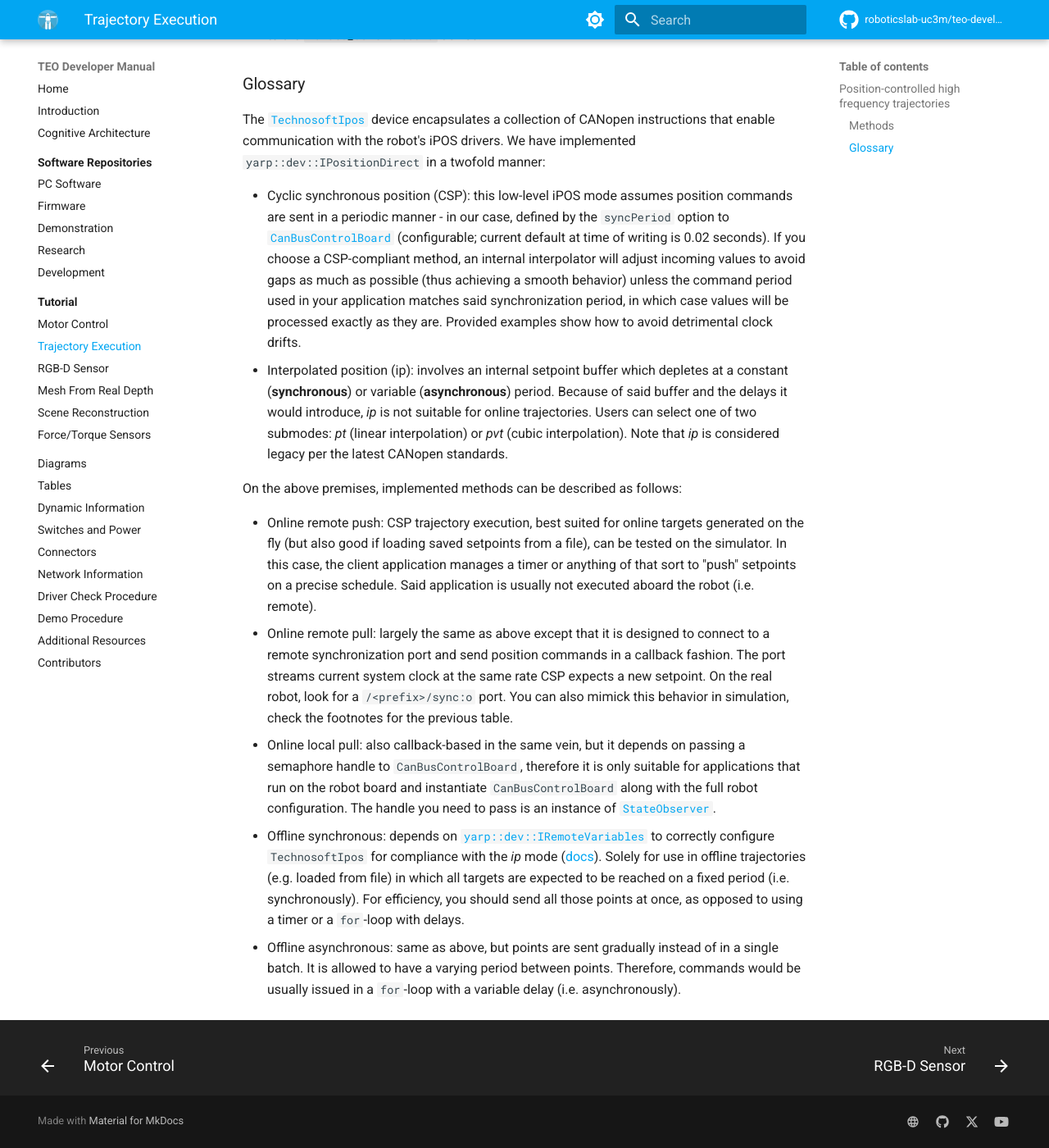
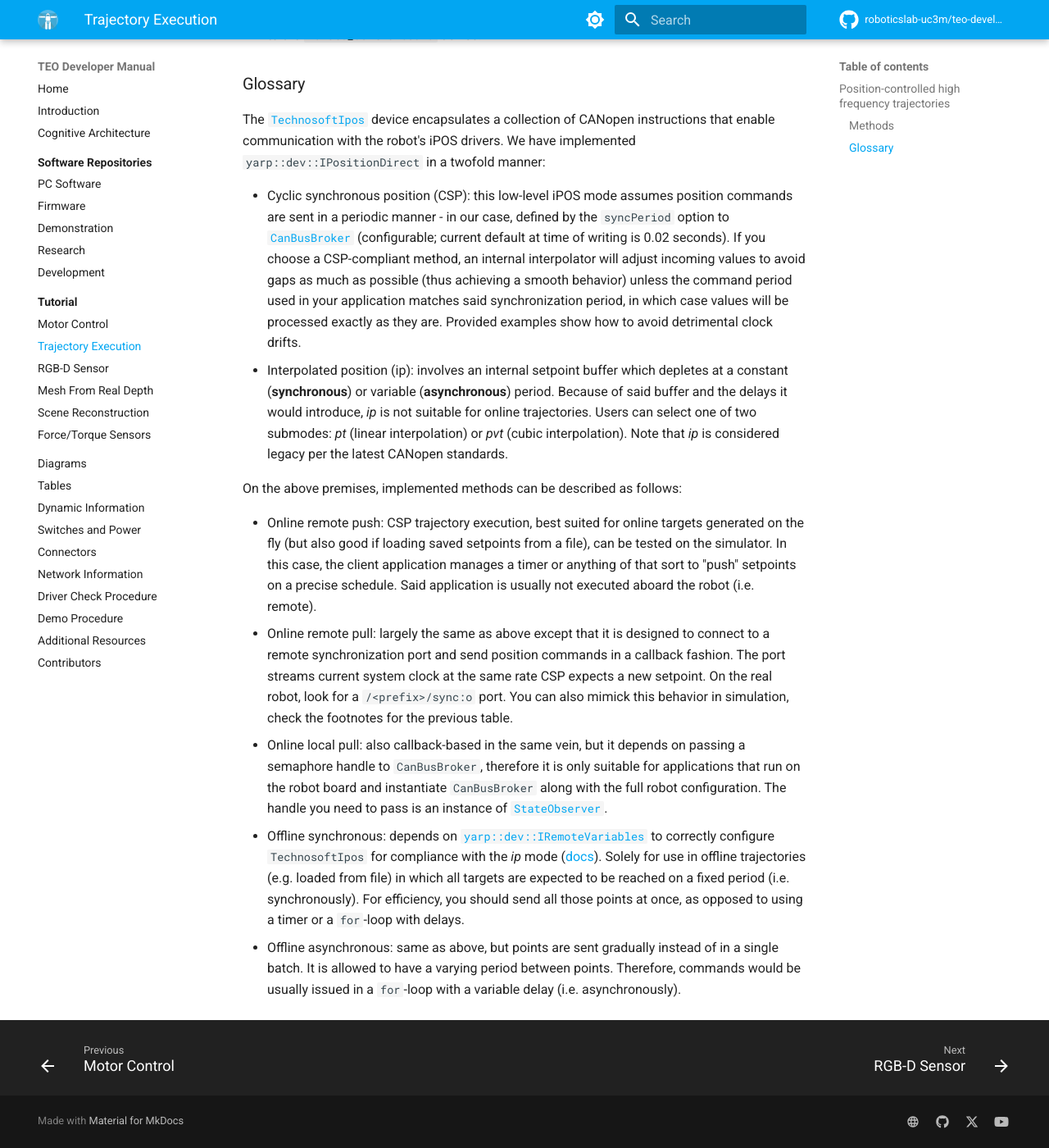
Before and after one commit to roboticslab-uc3m/teo-developer-manual, an MkDocs documentation site: the page built from docs/tutorial/trajectories.md, in a window 1280 px wide and 1400 px high, scrolled down 1678 px. Shown: the whole window at 82% size. Built offline with MkDocs 1.6.1 and Material for MkDocs 9.7.7, drawn with Linux system fonts in a browser that asks for light colours; comment, search, counter and statistics services are not loaded.

Commit message:
Rename CanBusControlBoard to CanBusBroker

```diff
--- a/docs/tutorial/trajectories.md
+++ b/docs/tutorial/trajectories.md
@@ -40,13 +40,13 @@ The current default is **"online remote push"**, which is often the correct choi
 The [`TechnosoftIpos`](https://github.com/roboticslab-uc3m/yarp-devices/tree/master/libraries/YarpPlugins/TechnosoftIpos) device encapsulates a collection of CANopen instructions that enable communication with the robot's iPOS drivers.
 We have implemented `yarp::dev::IPositionDirect` in a twofold manner:
 
-- Cyclic synchronous position (CSP): this low-level iPOS mode assumes position commands are sent in a periodic manner - in our case, defined by the `syncPeriod` option to [`CanBusControlBoard`](https://github.com/roboticslab-uc3m/yarp-devices/tree/master/libraries/YarpPlugins/CanBusControlBoard) (configurable; current default at time of writing is 0.02 seconds). If you choose a CSP-compliant method, an internal interpolator will adjust incoming values to avoid gaps as much as possible (thus achieving a smooth behavior) unless the command period used in your application matches said synchronization period, in which case values will be processed exactly as they are. Provided examples show how to avoid detrimental clock drifts.
+- Cyclic synchronous position (CSP): this low-level iPOS mode assumes position commands are sent in a periodic manner - in our case, defined by the `syncPeriod` option to [`CanBusBroker`](https://github.com/roboticslab-uc3m/yarp-devices/tree/master/libraries/YarpPlugins/CanBusBroker) (configurable; current default at time of writing is 0.02 seconds). If you choose a CSP-compliant method, an internal interpolator will adjust incoming values to avoid gaps as much as possible (thus achieving a smooth behavior) unless the command period used in your application matches said synchronization period, in which case values will be processed exactly as they are. Provided examples show how to avoid detrimental clock drifts.
 - Interpolated position (ip): involves an internal setpoint buffer which depletes at a constant (**synchronous**) or variable (**asynchronous**) period. Because of said buffer and the delays it would introduce, *ip* is not suitable for online trajectories. Users can select one of two submodes: *pt* (linear interpolation) or *pvt* (cubic interpolation). Note that *ip* is considered legacy per the latest CANopen standards.
 
 On the above premises, implemented methods can be described as follows:
 
 - Online remote push: CSP trajectory execution, best suited for online targets generated on the fly (but also good if loading saved setpoints from a file), can be tested on the simulator. In this case, the client application manages a timer or anything of that sort to "push" setpoints on a precise schedule. Said application is usually not executed aboard the robot (i.e. remote).
 - Online remote pull: largely the same as above except that it is designed to connect to a remote synchronization port and send position commands in a callback fashion. The port streams current system clock at the same rate CSP expects a new setpoint. On the real robot, look for a `/<prefix>/sync:o` port. You can also mimick this behavior in simulation, check the footnotes for the previous table.
-- Online local pull: also callback-based in the same vein, but it depends on passing a semaphore handle to `CanBusControlBoard`, therefore it is only suitable for applications that run on the robot board and instantiate `CanBusControlBoard` along with the full robot configuration. The handle you need to pass is an instance of [`StateObserver`](https://robots.uc3m.es/yarp-devices/classroboticslab_1_1StateObserver.html).
-- Offline synchronous: depends on [`yarp::dev::IRemoteVariables`](http://www.yarp.it/git-master/classyarp_1_1dev_1_1IRemoteVariables.html) to correctly configure `TechnosoftIpos` for compliance with the *ip* mode ([docs](https://robots.uc3m.es/yarp-devices/md_libraries_YarpPlugins_CanBusControlBoard_README.html)). Solely for use in offline trajectories (e.g. loaded from file) in which all targets are expected to be reached on a fixed period (i.e. synchronously). For efficiency, you should send all those points at once, as opposed to using a timer or a `for`-loop with delays.
+- Online local pull: also callback-based in the same vein, but it depends on passing a semaphore handle to `CanBusBroker`, therefore it is only suitable for applications that run on the robot board and instantiate `CanBusBroker` along with the full robot configuration. The handle you need to pass is an instance of [`StateObserver`](https://robots.uc3m.es/yarp-devices/classroboticslab_1_1StateObserver.html).
+- Offline synchronous: depends on [`yarp::dev::IRemoteVariables`](http://www.yarp.it/git-master/classyarp_1_1dev_1_1IRemoteVariables.html) to correctly configure `TechnosoftIpos` for compliance with the *ip* mode ([docs](https://robots.uc3m.es/yarp-devices/md_libraries_YarpPlugins_CanBusBroker_README.html)). Solely for use in offline trajectories (e.g. loaded from file) in which all targets are expected to be reached on a fixed period (i.e. synchronously). For efficiency, you should send all those points at once, as opposed to using a timer or a `for`-loop with delays.
 - Offline asynchronous: same as above, but points are sent gradually instead of in a single batch. It is allowed to have a varying period between points. Therefore, commands would be usually issued in a `for`-loop with a variable delay (i.e. asynchronously).
```
Also changed, not shown: docs/tutorial/motor.md (+2 -2 lines).
